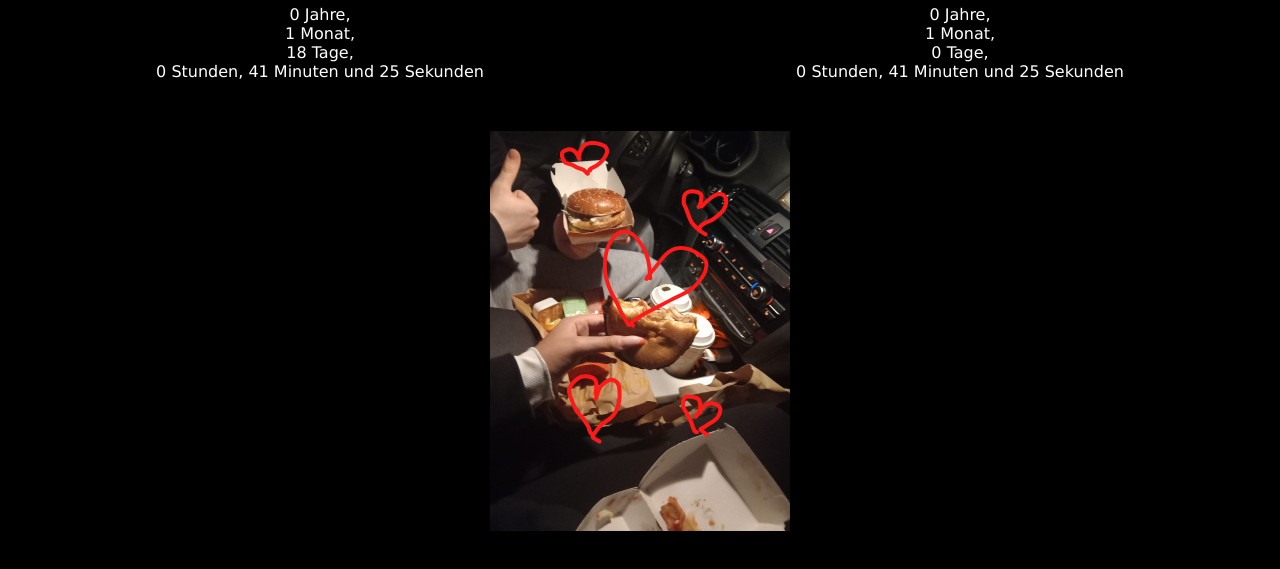
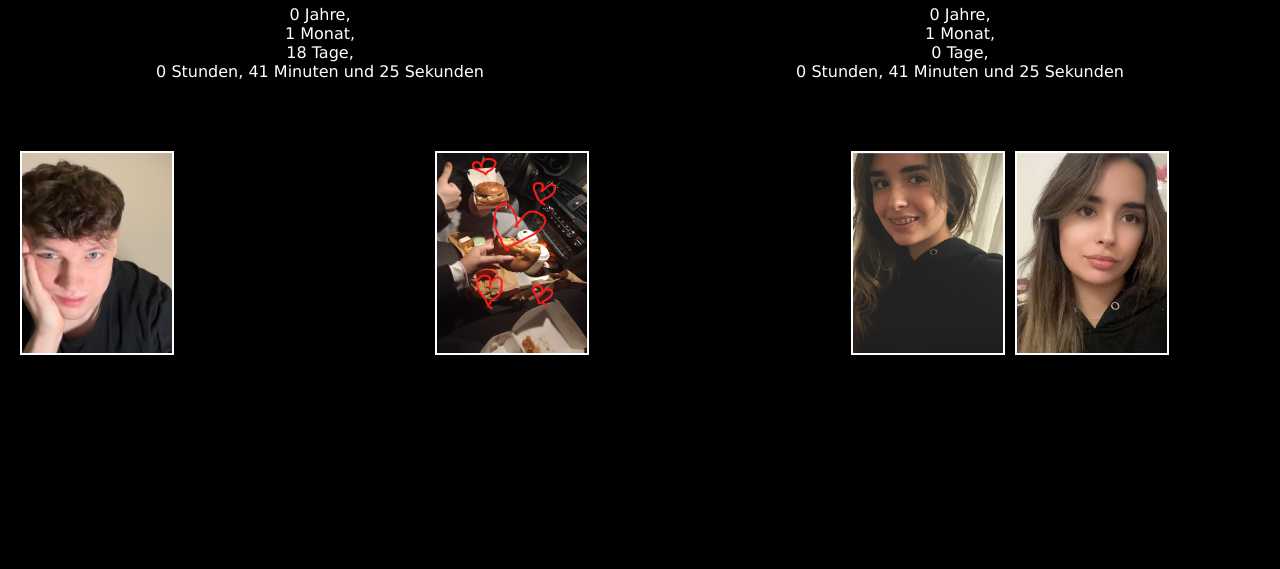
Before and after one commit to davidlovcov/together, a plain HTML site: page index.html in a window 1280 px wide. Shown: the part 61-630 px from the top of the page. Drawn offline with Linux system fonts and the light colour scheme.

Commit message:
Add pictures

```diff
--- a/index.html
+++ b/index.html
@@ -26,6 +26,17 @@
             <span class="hours-together" id="real-hours-together"></span>
         </div>
     </div>
-    <img src="pic1.jpeg">
+    <div class="picture-section">
+        <div class="picture-devid">
+            <img src="./pictures/devid/devid1.jpeg">
+        </div>
+        <div class="picture-together">
+            <img src="./pictures/together/together1.jpeg">
+        </div>
+        <div class="picture-rojda">
+            <img src="./pictures/rojda/rojda1.jpeg">
+            <img src="./pictures/rojda/rojda2.jpeg">
+        </div>
+    </div>
 </body>
 </html>
--- a/styles.css
+++ b/styles.css
@@ -24,10 +24,29 @@ body {
     align-items: center;
 }
 
-img {
+.picture-section {
     display: flex;
-    align-self: center;
-    width: 300px;
+    flex-wrap: wrap;
+    flex-direction: row;
+    justify-content: space-between;
+    padding: 20px;
+}
+
+
+
+.picture-together, .picture-rojda, .picture-devid {
+    display: flex;
+    flex-wrap: wrap;
+    width: 33%;
+    flex-shrink: 0;
+    gap: 10px;
+}
+
+.picture-together img, .picture-devid img, .picture-rojda img {
+    width: 150px;
+    border: 2px solid white;
+    flex-shrink: 0;
+    object-fit: cover;
 }
 
 @media only screen and (max-width: 500px) {
@@ -37,7 +56,7 @@ img {
         text-align: center;
     }
 
-    img {
+    .picture-section img {
         width: 100%;
     }
 }
```
Also changed, not shown: pictures/devid/devid1.jpeg (added), pictures/rojda/rojda1.jpeg (added), pictures/rojda/rojda2.jpeg (added), pictures/together/together1.jpeg (renamed from pic1.jpeg), 1 other file.
